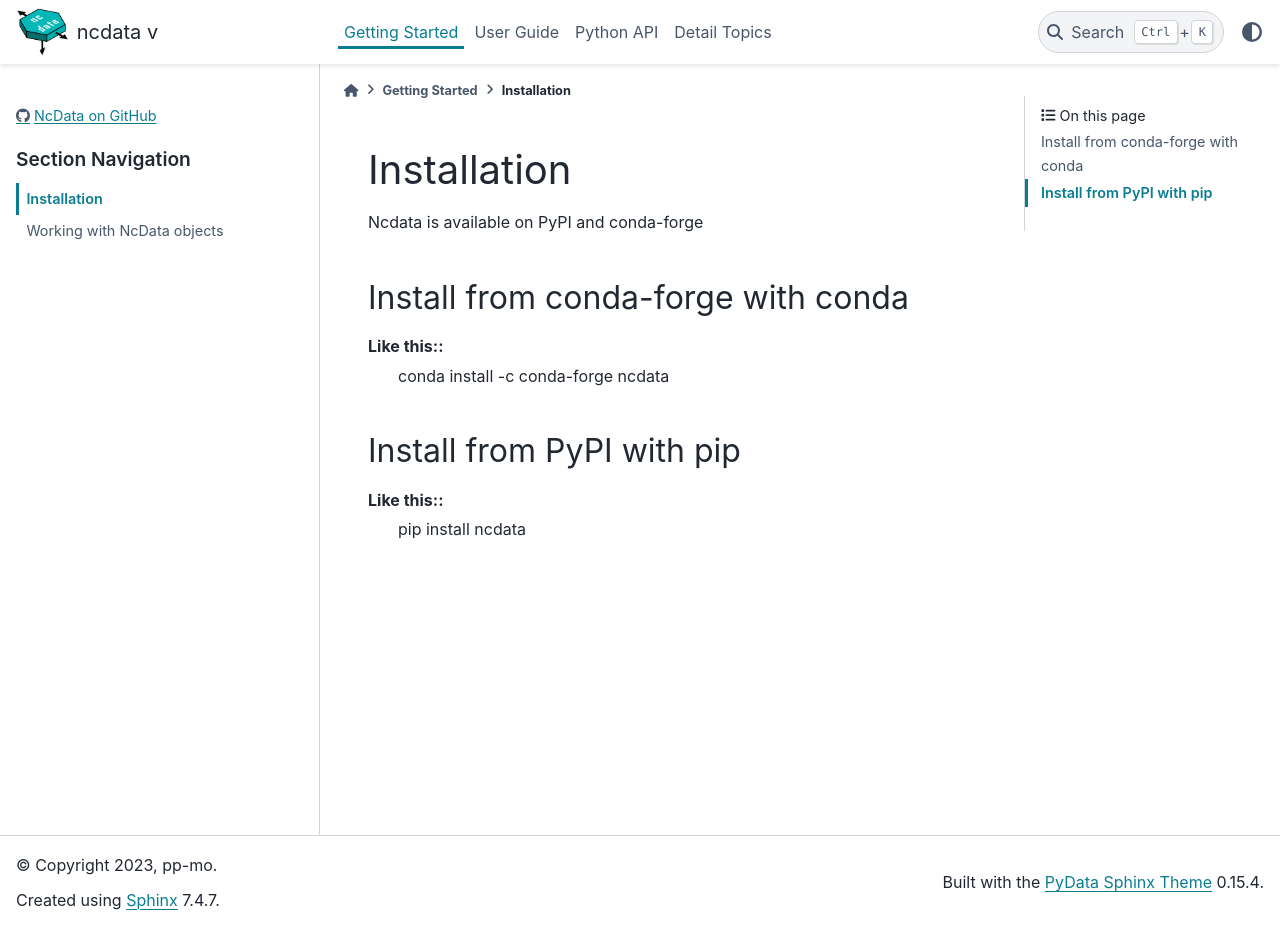
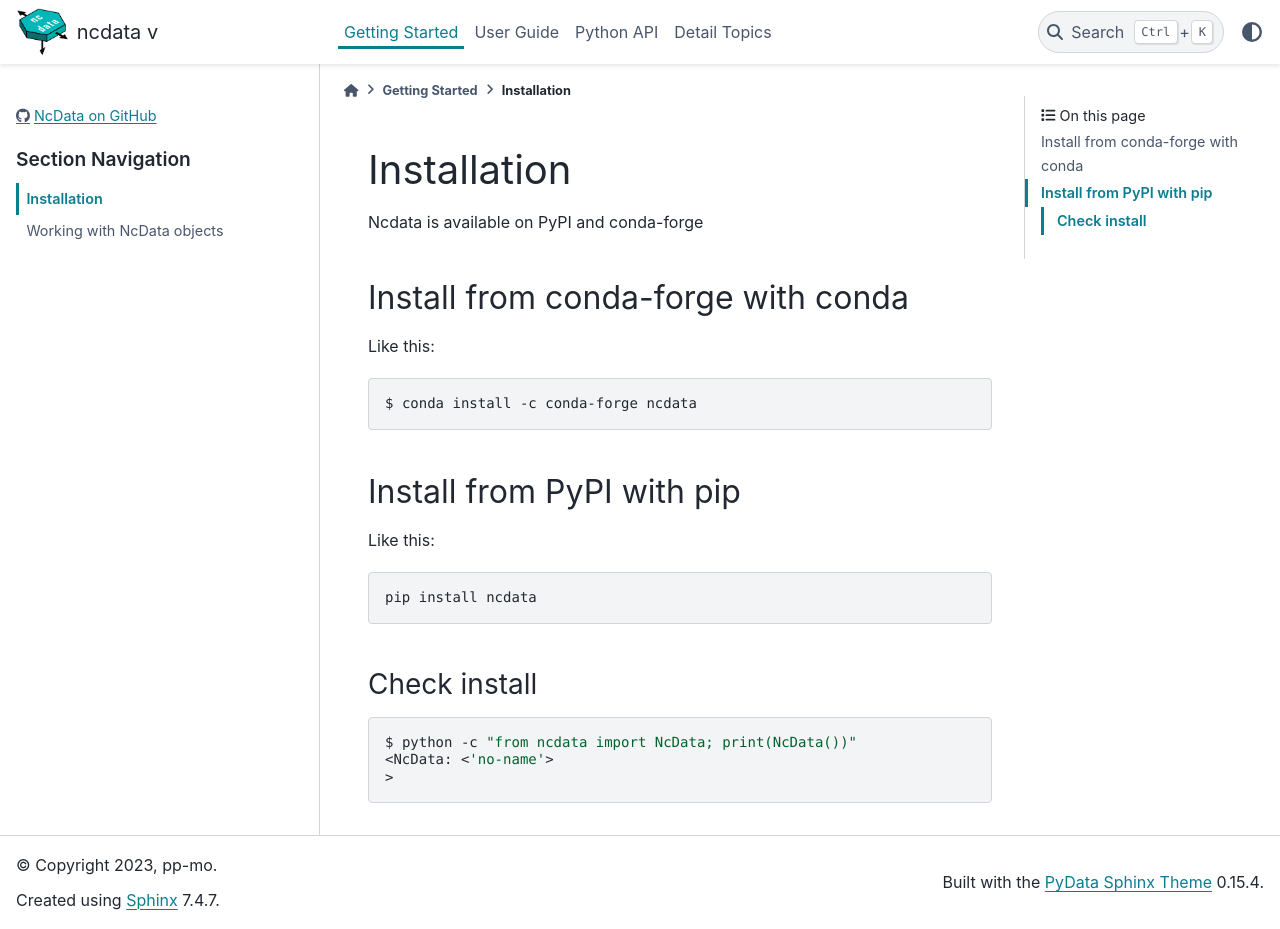
Before and after one commit to pp-mo/ncdata, a Sphinx documentation site: the page built from docs/userdocs/getting_started/installation.rst, in a window 1280 px wide and 929 px high. Built offline with Sphinx 7.4.7 and the PyData theme 0.15.4, drawn with Linux system fonts in a browser that asks for light colours; the version number could not be read and is left out.

Commit message:
Fix bad formatting on installation page.

```diff
--- a/docs/userdocs/getting_started/installation.rst
+++ b/docs/userdocs/getting_started/installation.rst
@@ -4,11 +4,27 @@ Ncdata is available on PyPI and conda-forge
 
 Install from conda-forge with conda
 -----------------------------------
-Like this::
-    conda install -c conda-forge ncdata
+Like this:
+
+.. code-block:: bash
+
+    $ conda install -c conda-forge ncdata
 
 
 Install from PyPI with pip
 --------------------------
-Like this::
+Like this:
+
+.. code-block:: bash
+
     pip install ncdata
+
+
+Check install
+^^^^^^^^^^^^^
+
+.. code-block:: bash
+
+    $ python -c "from ncdata import NcData; print(NcData())"
+    <NcData: <'no-name'>
+    >
--- a/docs/userdocs/getting_started/introduction.rst
+++ b/docs/userdocs/getting_started/introduction.rst
@@ -177,13 +177,12 @@ There is also a 'rename' method of variables/attributes/groups::
             >
     >
 
-.. _renaming_dimensions:
 .. warning::
 
     Renaming a :class:`~ncdata.NcDimension` within a :class:`~ncdata.NcData`
-    does *not* adjust the variables which reference it, since a variables'
+    does *not* adjust the variables which reference it, since a variable's
     :attr:`~ncdata.NcVariable.dimensions` is a simple list of names.
-    See : `renaming_dimensions`_ , also :func:`ncdata.utils.save_errors`.
+    See : `howto_rename_dimension`_ , also :func:`ncdata.utils.save_errors`.
 
 
 Converting between data formats
--- a/docs/userdocs/user_guide/common_operations.rst
+++ b/docs/userdocs/user_guide/common_operations.rst
@@ -28,7 +28,7 @@ Example : ``dataset.variables.add(NcVariable("x", dimensions=["x"], data=my_data
 An :meth:`~ncdata.NcAttribute` can also be added or set (if already present) with the special
 :meth:`~ncdata.NameMap.set_attrval` method.
 
-Example : ``dataset.variables["x"].set_attrval["units", "m s-1")``
+Example : ``dataset.variables["x"].set_attrval("units", "m s-1")``
 
 Rename
 ------
```
